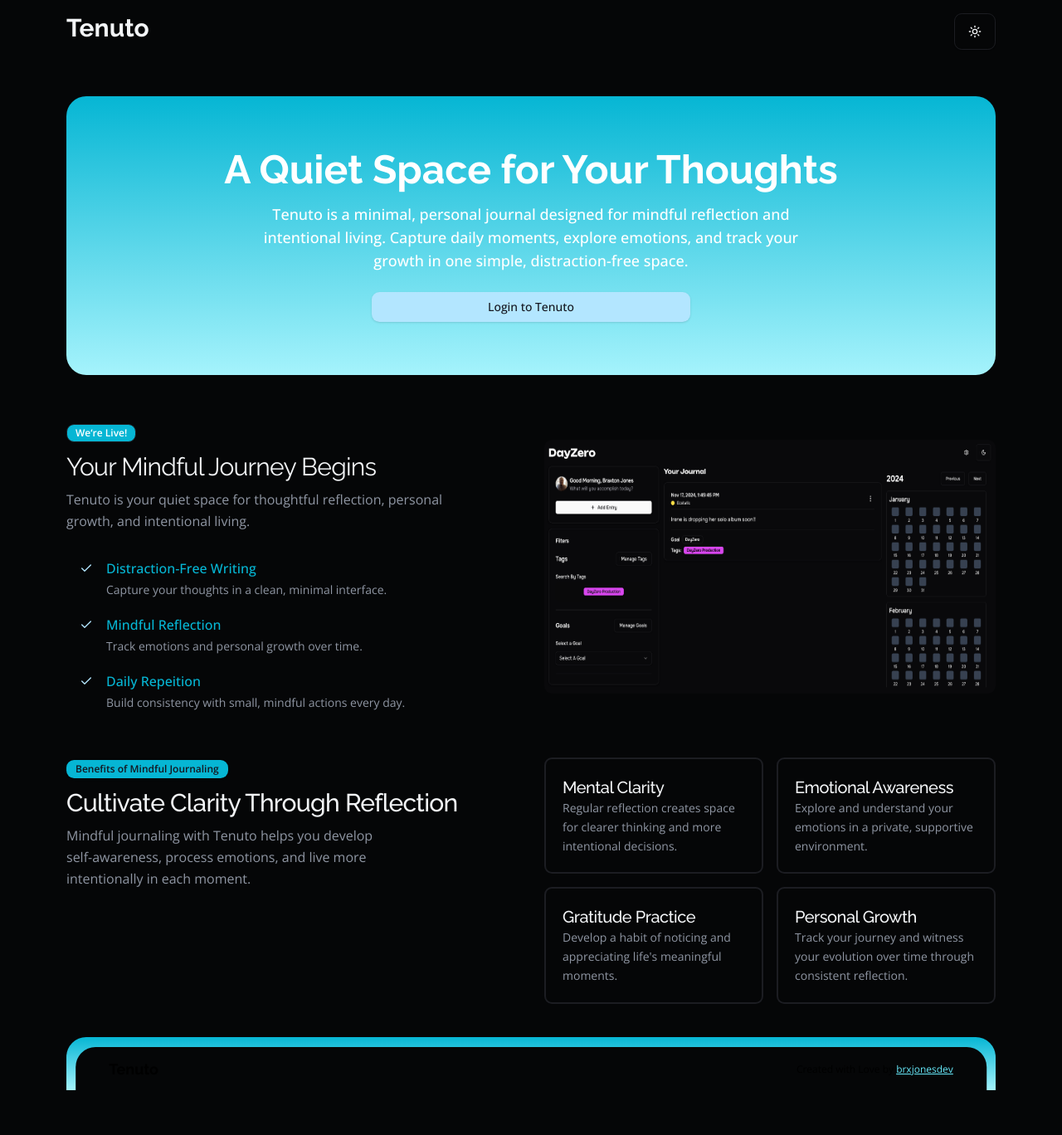
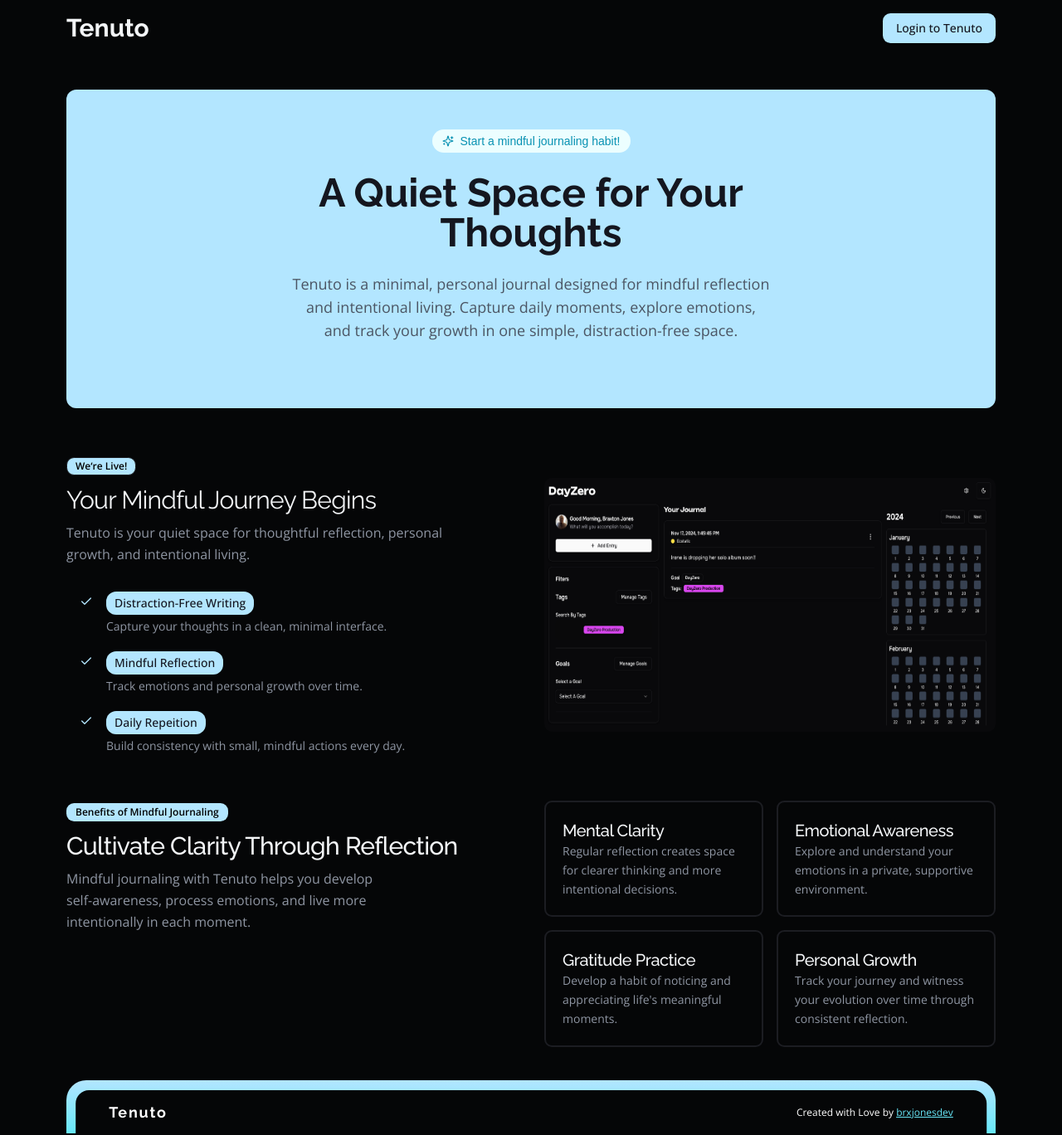
Before and after one commit to brxjonesdev/dayzero, a Next.js app: page / in a window 1280 px wide. Shown: the whole page at 83% size. Before the commit the page ends 1316 px from the top, so only its background shows below. Built offline with nearby package versions, Linux system fonts and the light colour scheme; no server answers.

Commit message:
style: updated hero section

```diff
--- a/src/app/globals.css
+++ b/src/app/globals.css
@@ -57,39 +57,52 @@
 
   }
   .dark {
-    --background: 240 10% 3.9%;
-    --foreground: 0 0% 98%;
-    --card: 240 10% 3.9%;
-    --card-foreground: 0 0% 98%;
-    --popover: 240 10% 3.9%;
-    --popover-foreground: 0 0% 98%;
-    --primary: 0 0% 98%;
-    --primary-foreground: 240 5.9% 10%;
-    --secondary: 240 3.7% 15.9%;
-    --secondary-foreground: 0 0% 98%;
-    --muted: 240 3.7% 15.9%;
-    --muted-foreground: 240 5% 64.9%;
-    --accent: 240 3.7% 15.9%;
-    --accent-foreground: 0 0% 98%;
-    --destructive: 0 62.8% 30.6%;
-    --destructive-foreground: 0 0% 98%;
-    --border: 240 3.7% 15.9%;
-    --input: 240 3.7% 15.9%;
-    --ring: 240 4.9% 83.9%;
-    --chart-1: 220 70% 50%;
-    --chart-2: 160 60% 45%;
+    --background: 230 15% 2.5%;
+    --foreground: 210 20% 96%;
+
+    --card: 230 15% 3%;
+    --card-foreground: 210 20% 96%;
+
+    --popover: 230 15% 3%;
+    --popover-foreground: 210 20% 96%;
+
+    --primary: 200 100% 85%; /* frozen light blue */
+    --primary-foreground: 230 20% 10%;
+
+    --secondary: 230 10% 12%;
+    --secondary-foreground: 210 20% 96%;
+
+    --muted: 230 10% 12%;
+    --muted-foreground: 220 10% 60%;
+
+    --accent: 200 100% 80%; /* same frozen light blue */
+    --accent-foreground: 230 20% 10%;
+
+    --destructive: 0 70% 40%;
+    --destructive-foreground: 210 20% 96%;
+
+    --border: 230 10% 12%;
+    --input: 230 10% 12%;
+    --ring: 200 100% 75%; /* frozen light blue for ring */
+
+    --chart-1: 200 100% 80%; /* frosty blue */
+    --chart-2: 180 70% 60%;
     --chart-3: 30 80% 55%;
-    --chart-4: 280 65% 60%;
-    --chart-5: 340 75% 55%;
-    --radius: 0.5rem;
-    --sidebar-background: 240 5.9% 10%;
-    --sidebar-foreground: 240 4.8% 95.9%;
-    --sidebar-primary: 224.3 76.3% 48%;
-    --sidebar-primary-foreground: 0 0% 100%;
-    --sidebar-accent: 240 3.7% 15.9%;
-    --sidebar-accent-foreground: 240 4.8% 95.9%;
-    --sidebar-border: 240 3.7% 15.9%;
-    --sidebar-ring: 217.2 91.2% 59.8%;
+    --chart-4: 260 70% 70%;
+    --chart-5: 330 70% 65%;
+
+    --radius: 0.7rem;
+
+    --sidebar-background: 230 15% 4%;
+    --sidebar-foreground: 210 20% 96%;
+    --sidebar-primary: 200 100% 80%;
+    --sidebar-primary-foreground: 230 20% 10%;
+
+    --sidebar-accent: 230 10% 12%;
+    --sidebar-accent-foreground: 210 20% 96%;
+
+    --sidebar-border: 230 10% 12%;
+    --sidebar-ring: 200 100% 75%;
   }
 }
 
--- a/src/shared/components/landing/benefits.tsx
+++ b/src/shared/components/landing/benefits.tsx
@@ -6,7 +6,7 @@
     <div className="grid grid-cols-1 lg:grid-cols-2 gap-8 font-body">
       <div className="flex gap-3 flex-col items-start">
         <div>
-          <Badge className="bg-cyan-500 dark:bg-purple-300">Benefits of Mindful Journaling</Badge>
+          <Badge className="font-body bg-primary text-black">Benefits of Mindful Journaling</Badge>
         </div>
         <div className="flex gap-2 flex-col">
           <h2 className="text-lg md:text-2xl lg:text-3xl tracking-tight lg:max-w-lg font-medium text-left font-heading">
--- a/src/shared/components/landing/features.tsx
+++ b/src/shared/components/landing/features.tsx
@@ -15,7 +15,7 @@
         <div className="flex gap-8 flex-col">
           <div className="flex gap-3 flex-col">
             <div>
-              <Badge variant="outline" className="font-body bg-cyan-500 dark:bg-purple-300 text-white dark:text-black">
+              <Badge variant="outline" className="font-body bg-primary text-black">
                 We&lsquo;re Live!
               </Badge>
             </div>
@@ -32,21 +32,21 @@
             <div className="flex flex-row gap-4 items-start">
               <Check className="w-4 h-4 mt-1 text-primary" />
               <div className="flex flex-col gap-1">
-                <p className="text-cyan-500 dark:text-purple-300 font-medium">Distraction-Free Writing</p>
+                <p className="text-primary-foreground bg-primary w-fit rounded-xl p-1 px-2.5 font-medium text-sm">Distraction-Free Writing</p>
                 <p className="text-muted-foreground text-sm">Capture your thoughts in a clean, minimal interface.</p>
               </div>
             </div>
             <div className="flex flex-row gap-4 items-start">
               <Check className="w-4 h-4 mt-1 text-primary" />
               <div className="flex flex-col gap-1">
-                <p className="text-cyan-500 dark:text-purple-300 font-medium">Mindful Reflection</p>
+                <p className="text-primary-foreground bg-primary w-fit rounded-xl p-1 px-2.5 font-medium text-sm">Mindful Reflection</p>
                 <p className="text-muted-foreground text-sm">Track emotions and personal growth over time.</p>
               </div>
             </div>
             <div className="flex flex-row gap-4 items-start">
               <Check className="w-4 h-4 mt-1 text-primary" />
               <div className="flex flex-col gap-1">
-              <p className="text-cyan-500 dark:text-purple-300 font-medium">Daily Repeition</p>
+              <p className="text-primary-foreground bg-primary w-fit rounded-xl p-1 px-2.5 font-medium text-sm">Daily Repeition</p>
               <p className="text-muted-foreground text-sm">Build consistency with small, mindful actions every day.</p>
               </div>
             </div>
--- a/src/shared/components/landing/header.tsx
+++ b/src/shared/components/landing/header.tsx
@@ -1,4 +1,4 @@
-import { ModeToggle } from "../shadcn/ui/mode-toggle"
+import LoginButton from "./login-button"
 
 export default function LandingHeader() {
   return (
@@ -6,7 +6,7 @@
       <div className="justify-between flex w-full">
         <h1 className="text-3xl font-bold font-heading dark:text-white ">Tenuto</h1>
         <div className="flex gap-4 items-center">
-          <ModeToggle />
+          <LoginButton/>
         </div>
       </div>
     </header>
--- a/src/shared/components/landing/hero.tsx
+++ b/src/shared/components/landing/hero.tsx
@@ -1,16 +1,29 @@
-import LoginButton from "./login-button"
+import { Sparkles } from "lucide-react"
 
 export default function LandingHero() {
   return (
-    <section className="bg-gradient-to-t from-cyan-200 to-cyan-500 dark:from-fuchsia-600 dark:to-pink-600 text-white rounded-3xl">
-      <div className="container mx-auto px-4 py-4 md:py-16 flex flex-col items-center text-center">
-        <h1 className="text-2xl md:text-5xl font-bold mb-4 font-heading max-w-3xl">A Quiet Space for Your Thoughts</h1>
-        <p className="text-sm md:text-lg mb-6 max-w-2xl font-body font-medium">
-          Tenuto is a minimal, personal journal designed for mindful reflection and intentional living. Capture daily
-          moments, explore emotions, and track your growth in one simple, distraction-free space.
-        </p>
-        <div className="flex gap-4 w-full max-w-sm">
-          <LoginButton />
+    <section className="relative py-10 md:py-12">
+      {/* Simple, subtle background */}
+      <div className="absolute inset-0  -z-10 rounded-xl font-heading bg-primary" />
+
+      <div className="container mx-auto px-4">
+        <div className="max-w-2xl mx-auto text-center">
+          {/* Simple badge */}
+          <div className="inline-flex items-center px-3 py-1 mb-6 rounded-full bg-cyan-50 dark:bg-gray-800 text-cyan-600 dark:text-cyan-300 text-sm font-medium">
+            <Sparkles className="h-3.5 w-3.5 mr-2" />
+            <span>Start a mindful journaling habit!</span>
+          </div>
+
+          <h1 className="text-3xl md:text-5xl font-bold text-primary-foreground dark:text-white mb-6 font-heading">
+            A Quiet Space for Your Thoughts
+          </h1>
+
+          <p className="text-lg text-gray-600 dark:text-gray-300 mb-8 max-w-xl mx-auto font-body">
+            Tenuto is a minimal, personal journal designed for mindful reflection and intentional living. Capture daily
+            moments, explore emotions, and track your growth in one simple, distraction-free space.
+          </p>
+
+
         </div>
       </div>
     </section>
--- a/src/shared/components/landing/shameless-plug.tsx
+++ b/src/shared/components/landing/shameless-plug.tsx
@@ -3,9 +3,9 @@
 export default function ShamelessPlug() {
   return (
     <>
-      <section className="bg-gradient-to-t from-cyan-200 to-cyan-500 dark:from-fuchsia-600 dark:to-pink-600 text-white rounded-t-3xl h-16 relative">
-        <div className="bg-background absolute w-[98%] font-body h-[85%] left-1/2 transform -translate-x-1/2 top-3 rounded-t-3xl flex justify-between items-center flex-wrap text-black dark:text-white">
-          <p className="px-10 font-heading text-sm lg:text-lg font-bold">Tenuto</p>
+      <section className="bg-gradient-to-t from-cyan-300 to-primary  text-white rounded-t-3xl h-16 relative">
+        <div className="text-white  bg-background absolute w-[98%] font-body h-[85%] left-1/2 transform -translate-x-1/2 top-3 rounded-t-2xl flex justify-between items-center flex-wrap">
+          <p className="px-10 font-heading text-sm lg:text-lg font-bold tracking-widest">Tenuto</p>
           <p className="px-10 text-xs">
             Created with Love by{" "}
             <Link href={""} className="text-cyan-300 dark:text-fuchsia-600 underline">
```
